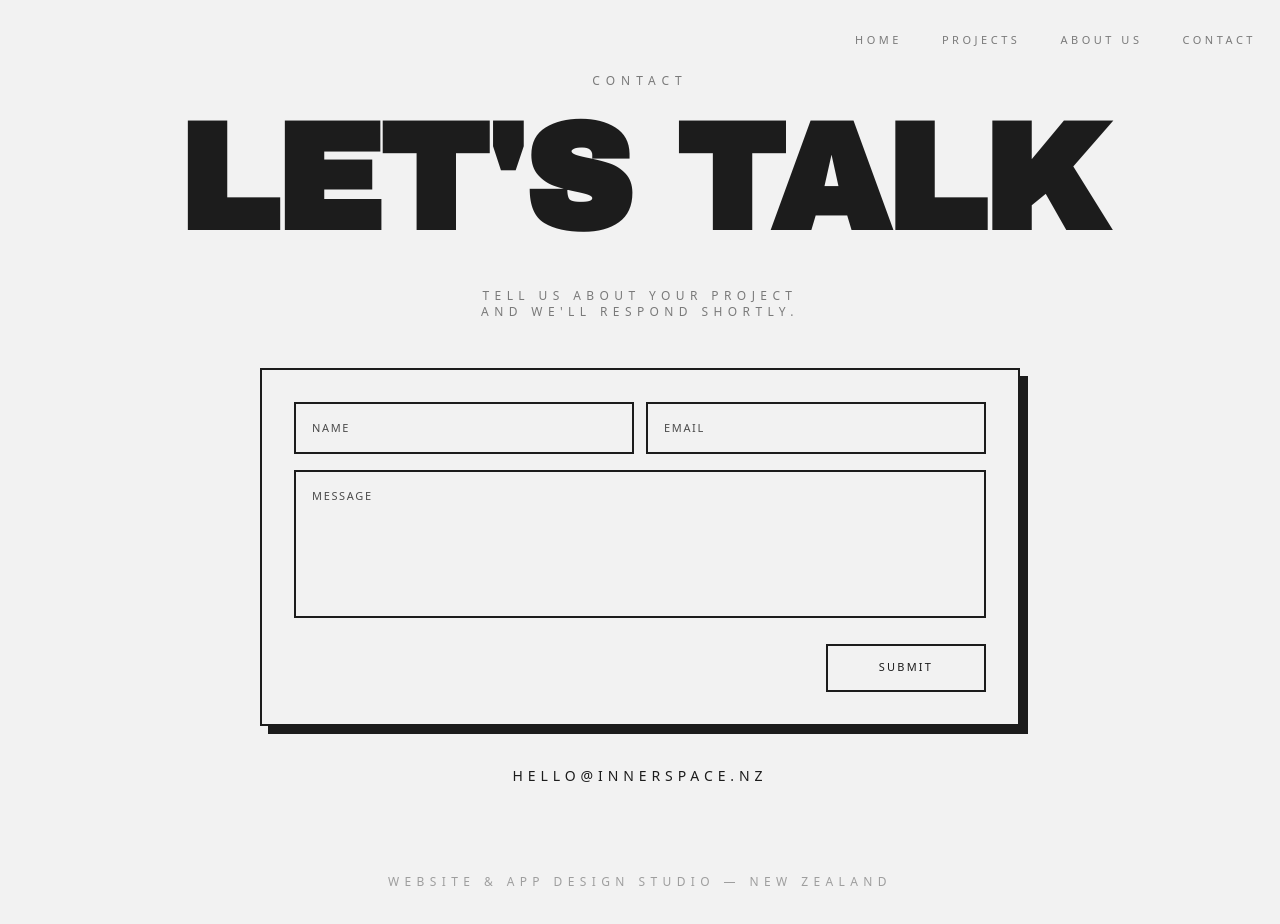
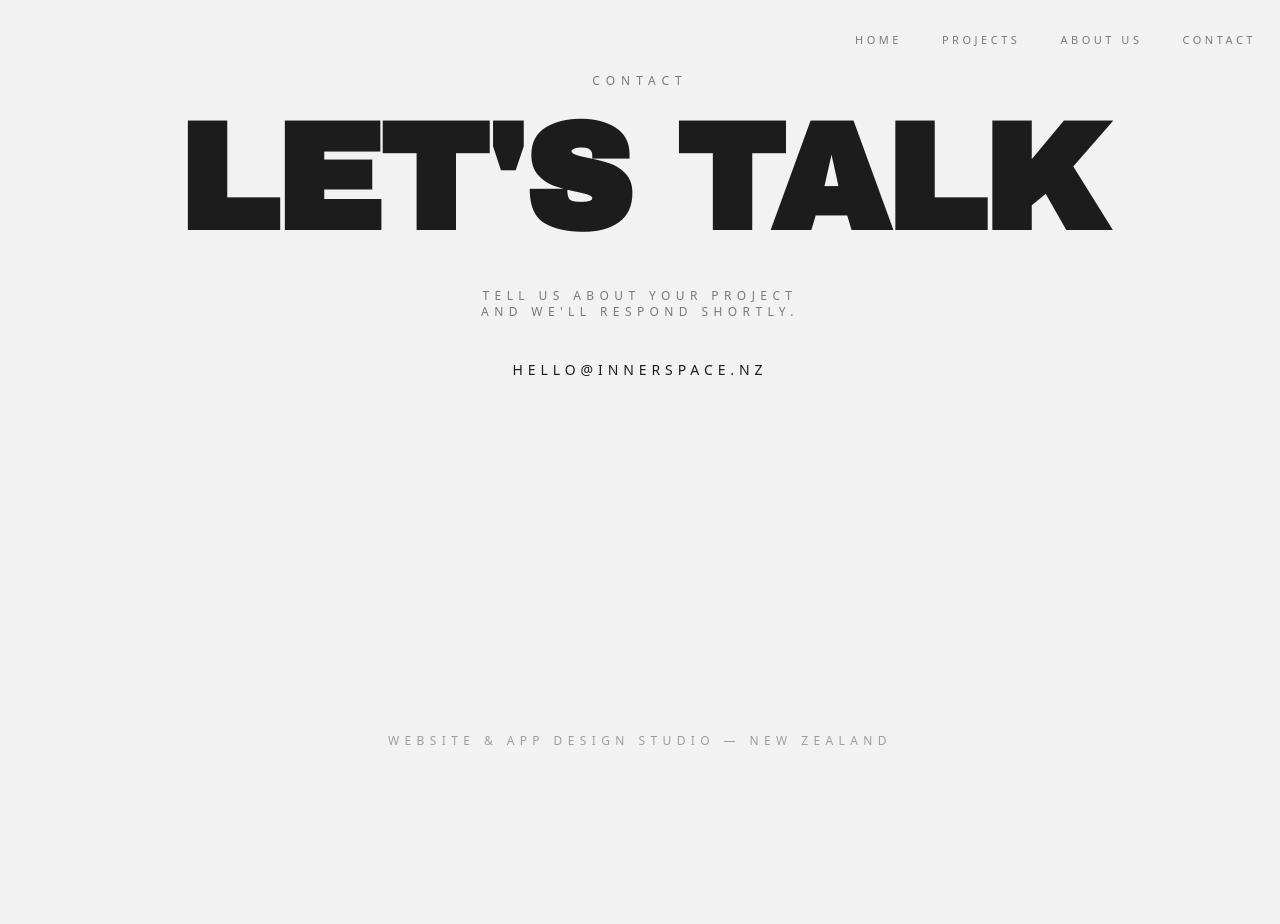
Before and after one commit to kiwidudedev/innerspace, a Next.js app: page /contact in a window 1280 px wide. Shown: the top 924 px of the page. After the commit the page ends 800 px from the top, so only its background shows below. Built offline with nearby package versions, Linux system fonts and the light colour scheme.

Commit message:
Small changes

```diff
--- a/src/app/contact/page.tsx
+++ b/src/app/contact/page.tsx
@@ -1,57 +1,4 @@
-"use client";
-
-import { FormEvent, useState } from "react";
-
 export default function ContactPage() {
-  const [name, setName] = useState("");
-  const [email, setEmail] = useState("");
-  const [message, setMessage] = useState("");
-  const [status, setStatus] = useState<"idle" | "submitting" | "success" | "error">("idle");
-  const [errorMessage, setErrorMessage] = useState("");
-
-  const handleSubmit = async (event: FormEvent<HTMLFormElement>) => {
-    event.preventDefault();
-
-    if (status === "submitting") return;
-
-    setStatus("submitting");
-    setErrorMessage("");
-
-    try {
-      const response = await fetch("/api/contact", {
-        method: "POST",
-        headers: {
-          "Content-Type": "application/json",
-        },
-        body: JSON.stringify({
-          name: name.trim(),
-          email: email.trim(),
-          message: message.trim(),
-        }),
-      });
-
-      const payload = (await response.json().catch(() => null)) as
-        | { error?: string }
-        | null;
-
-      if (!response.ok) {
-        throw new Error(payload?.error || "Could not send message.");
-      }
-
-      setName("");
-      setEmail("");
-      setMessage("");
-      setStatus("success");
-    } catch (error) {
-      setStatus("error");
-      setErrorMessage(
-        error instanceof Error
-          ? error.message
-          : "Could not send message. Please try again."
-      );
-    }
-  };
-
   return (
     <section className="mx-auto flex min-h-[calc(100vh-140px)] w-full max-w-[1440px] flex-col px-5 pb-16 pt-8 sm:px-6 sm:pt-6">
       <div className="flex flex-1 flex-col items-center text-center">
@@ -64,72 +11,6 @@ export default function ContactPage() {
         <p className="mt-[40px] max-w-[90vw] text-[11px] uppercase tracking-[0.22em] text-[#7A7A7A] sm:max-w-[52ch] sm:text-xs sm:tracking-[0.45em]">
           Tell us about your project and we&apos;ll respond shortly.
         </p>
-        <form
-          onSubmit={handleSubmit}
-          className="mt-10 w-full max-w-[760px] border-2 border-[#1C1C1C] bg-[var(--bg)] p-4 text-left shadow-[6px_6px_0_0_#1C1C1C] sm:mt-12 sm:p-6 sm:shadow-[8px_8px_0_0_#1C1C1C] md:p-8"
-        >
-          <div className="grid grid-cols-1 gap-3 sm:grid-cols-2">
-            <label htmlFor="name" className="sr-only">
-              Name
-            </label>
-            <input
-              id="name"
-              type="text"
-              required
-              value={name}
-              onChange={(event) => setName(event.target.value)}
-              placeholder="NAME"
-              autoComplete="name"
-              className="min-h-[48px] w-full border-2 border-[#1C1C1C] bg-transparent px-4 py-3 text-base uppercase tracking-[0.08em] text-[#1C1C1C] placeholder:text-[#4B4B4B] focus:outline-none sm:text-[11px] sm:tracking-[0.15em]"
-            />
-            <label htmlFor="email" className="sr-only">
-              Email
-            </label>
-            <input
-              id="email"
-              type="email"
-              required
-              value={email}
-              onChange={(event) => setEmail(event.target.value)}
-              placeholder="EMAIL"
-              autoComplete="email"
-              className="min-h-[48px] w-full border-2 border-[#1C1C1C] bg-transparent px-4 py-3 text-base uppercase tracking-[0.08em] text-[#1C1C1C] placeholder:text-[#4B4B4B] focus:outline-none sm:text-[11px] sm:tracking-[0.15em]"
-            />
-          </div>
-
-          <label htmlFor="message" className="sr-only">
-            Message
-          </label>
-          <textarea
-            id="message"
-            required
-            value={message}
-            onChange={(event) => setMessage(event.target.value)}
-            placeholder="MESSAGE"
-            rows={5}
-            className="mt-3 min-h-[140px] w-full resize-none border-2 border-[#1C1C1C] bg-transparent px-4 py-3 text-base uppercase tracking-[0.08em] text-[#1C1C1C] placeholder:text-[#4B4B4B] focus:outline-none sm:mt-4 sm:text-[11px] sm:tracking-[0.15em]"
-          />
-
-          <div className="mt-4 flex sm:mt-5 sm:justify-end">
-            <button
-              type="submit"
-              disabled={status === "submitting"}
-              className="min-h-[48px] w-full border-2 border-[#1C1C1C] bg-transparent px-8 py-3 text-center text-[12px] uppercase tracking-[0.16em] text-[#1C1C1C] transition-colors duration-200 hover:bg-[#1C1C1C] hover:text-[var(--bg)] sm:w-auto sm:min-w-[160px] sm:text-[11px] sm:tracking-[0.2em]"
-            >
-              {status === "submitting" ? "Sending..." : "Submit"}
-            </button>
-          </div>
-          {status === "success" ? (
-            <p className="mt-3 text-[10px] uppercase tracking-[0.22em] text-[#1C1C1C]">
-              Message sent.
-            </p>
-          ) : null}
-          {status === "error" ? (
-            <p className="mt-3 text-[10px] uppercase tracking-[0.18em] text-[#9F2B2B]">
-              {errorMessage}
-            </p>
-          ) : null}
-        </form>
 
         <a
           href="mailto:hello@innerspace.nz"
```
